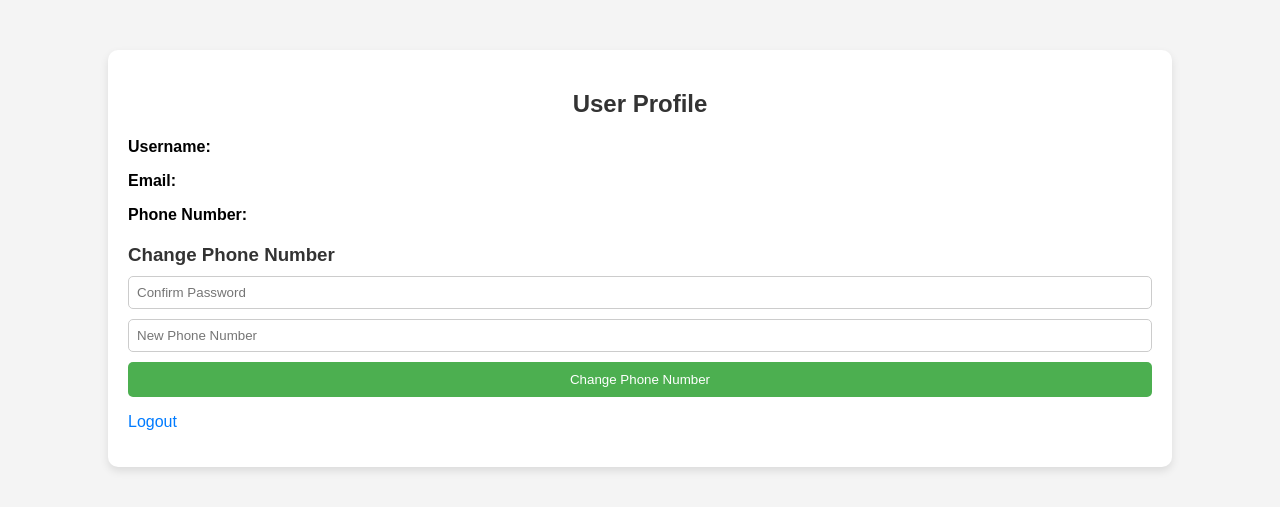
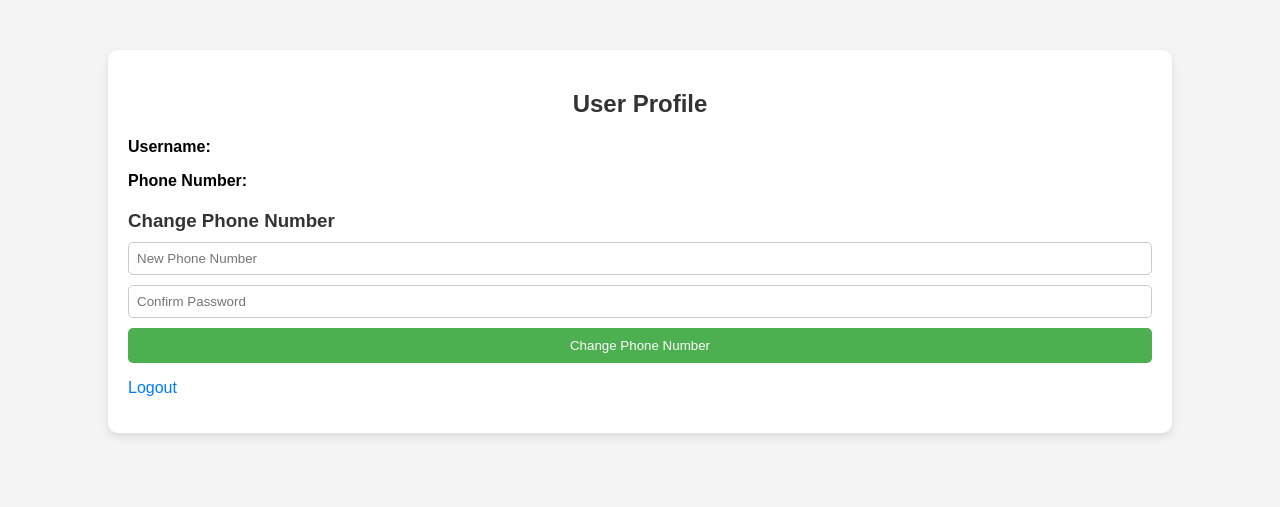
Before and after one commit to 025Praphulla/hackathon-project, a PHP site: page /user.html in a window 1280 px wide. Shown: the top 507 px of the page. Run offline with PHP 8.4, Linux system fonts and the light colour scheme.

Commit message:
Changes to user

```diff
--- a/user.html
+++ b/user.html
@@ -11,14 +11,13 @@
         <h2>User Profile</h2>
         <div class="profile-info">
             <p><strong>Username:</strong> <span id="username"></span></p>
-            <p><strong>Email:</strong> <span id="email"></span></p>
             <p><strong>Phone Number:</strong> <span id="phone"></span></p>
         </div>
         <div class="change-phone">
             <h3>Change Phone Number</h3>
             <form id="changePhoneForm">
+                <input type="text" id="newPhone" name="newPhone" placeholder="New Phone Number" required>
                 <input type="password" id="confirmPassword" name="confirmPassword" placeholder="Confirm Password" required>
-                <input type="text" id="newPhone" name="newPhone" placeholder="New Phone Number" required>
                 <button type="submit">Change Phone Number</button>
             </form>
         </div>
@@ -28,20 +27,18 @@
     <script>
         // Retrieve user information from local storage
         var username = localStorage.getItem("username");
-        var email = localStorage.getItem("email");
         var phone = localStorage.getItem("phone");
 
         // Display user information in the profile
         document.getElementById("username").textContent = username;
-        document.getElementById("email").textContent = email;
         document.getElementById("phone").textContent = phone;
 
         // Handle form submission to change phone number
         document.getElementById("changePhoneForm").addEventListener("submit", function(event) {
             event.preventDefault();
 
+            var newPhone = document.getElementById("newPhone").value;
             var confirmPassword = document.getElementById("confirmPassword").value;
-            var newPhone = document.getElementById("newPhone").value;
 
             // Retrieve stored password from local storage
             var storedPassword = localStorage.getItem("password");
```
Also changed, not shown: user.css (line endings or trailing spaces).
